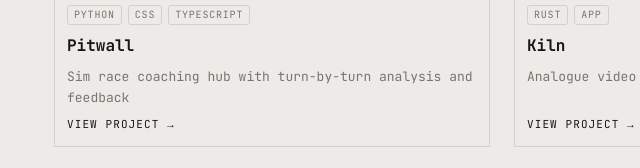
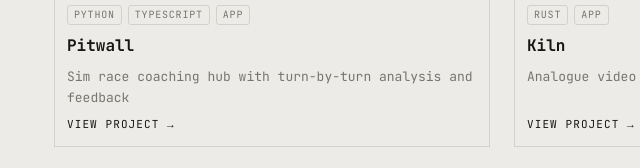
Before and after one commit to StaunchLemur29/portfolio, a plain HTML site: page code.html in a window 1280 px wide. Shown: the part 612-780 px from the top of the page, 298-938 px from the left. Drawn offline with Linux system fonts and the light colour scheme; a web font is replaced by a local one.

Commit message:
nathan changes

```diff
--- a/code.html
+++ b/code.html
@@ -72,8 +72,8 @@
                 <img class="thumb" src="images/pitwall-thumbnail.jpg" alt="Dashboard displaying analysis alongside a live session">
                 <div class="meta">
                     <span class="tag">Python</span>
-                    <span class="tag">CSS</span>
-                    <span class="tag">TypeScript</span>
+                    <span class="tag">Typescript</span>
+                    <span class="tag">App</span>
                 </div>
                 <h3>Pitwall</h3>
                 <p>Sim race coaching hub with turn-by-turn analysis and feedback</p>
```
